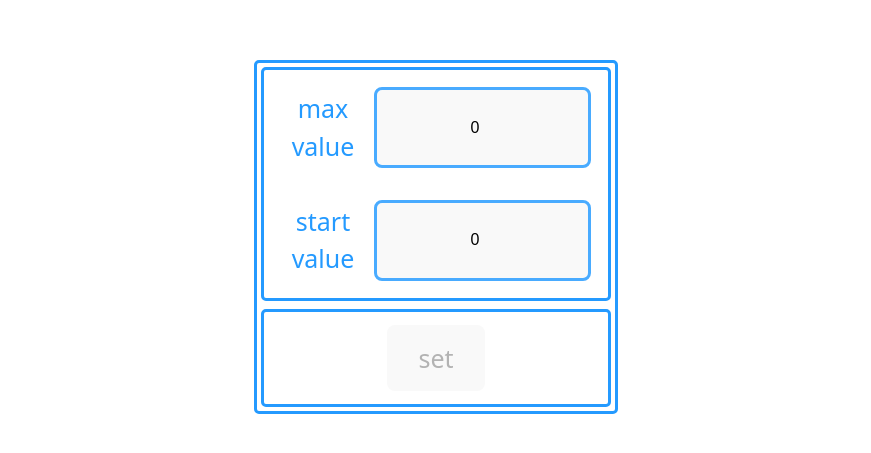
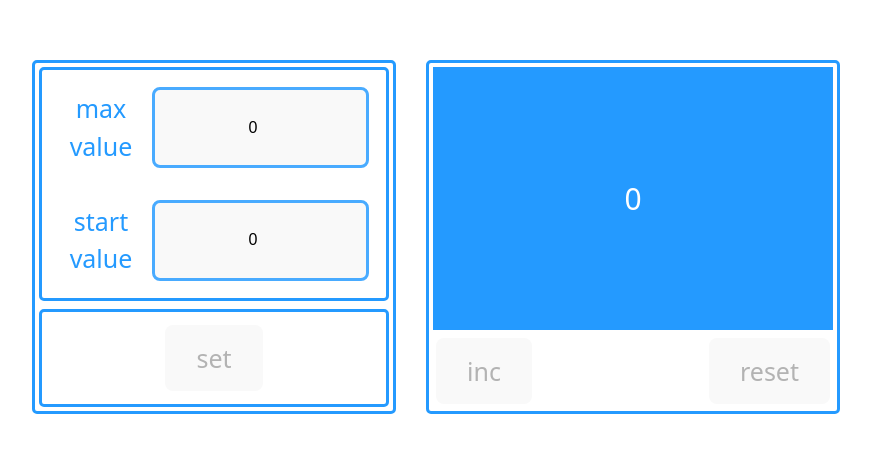
Before and after one commit to molniagrom/my_counter, a React (Vite) app: page / in a window 1280 px wide. Shown: the part 163-616 px from the top of the page, without its empty margins (204-1075 px from the left). Built offline with nearby package versions, Linux system fonts and the light colour scheme.

Commit message:
start refactoring for redux

```diff
--- a/package.json
+++ b/package.json
@@ -11,8 +11,10 @@
     "test": "vitest"
   },
   "dependencies": {
+    "@reduxjs/toolkit": "^2.8.2",
     "react": "^19.1.0",
-    "react-dom": "^19.1.0"
+    "react-dom": "^19.1.0",
+    "react-redux": "^9.2.0"
   },
   "devDependencies": {
     "@eslint/js": "^9.25.0",
--- a/src/components/Counter.tsx
+++ b/src/components/Counter.tsx
@@ -1,19 +1,16 @@
 import s from "../styles/Count.module.css";
 import type {Dispatch, SetStateAction} from "react";
-
-import {type ActionType, TOGGLE_COLLAPSED} from "./reducer.tsx";
 
 type CounterPropsType = {
     minValue: number,
     maxValue: number,
     count: number,
     isSet: boolean,
-    dispatch: (dispatch: ActionType) => void
     setCount: Dispatch<SetStateAction<number>>,
     error: string | null,
 }
 
-export const Counter = ({setCount, minValue, dispatch, isSet, error, count, maxValue}: CounterPropsType) => {
+export const Counter = ({setCount, minValue, isSet, error, count, maxValue}: CounterPropsType) => {
 
     const onClickHandlerInc = () => setCount(count + 1)
     const onClickHandlerRes = () => setCount(minValue)
@@ -35,7 +32,6 @@ export const Counter = ({setCount, minValue, dispatch, isSet, error, count, maxV
                     disabled={count >= maxValue || !!error || isSet}
                     onClick={onClickHandlerInc}>inc
                 </button>
-                <button onClick={() => dispatch({type: TOGGLE_COLLAPSED})}>Settings</button>
                 <button
                     disabled={count === minValue || !!error || isSet}
                     onClick={onClickHandlerRes}>reset
--- a/src/components/Settings.tsx
+++ b/src/components/Settings.tsx
@@ -2,7 +2,6 @@ import {Button} from "./Button.tsx";
 import {Input} from "./Input.tsx";
 import s from "../styles/Settings.module.css"
 import {type Dispatch, type SetStateAction, useEffect, useState} from "react";
-import {type ActionType, TOGGLE_COLLAPSED} from "./reducer.tsx";
 
 type SettingsPropsType = {
     minValue: number,
@@ -14,10 +13,9 @@ type SettingsPropsType = {
     setIsSet: (isSet: boolean) => void
     setMax: (max: number) => void
     setMin: (min: number) => void
-    dispatch: (dispatch: ActionType) => void
 }
 
-export const Settings = ({setIsSet, dispatch, setMin, setMax, setCount, isSet, maxValue, minValue, error, setError}: SettingsPropsType) => {
+export const Settings = ({setIsSet, setMin, setMax, setCount, isSet, maxValue, minValue, error, setError}: SettingsPropsType) => {
 
     const [maxLocal, setMaxLocal] = useState(maxValue);
     const [minLocal, setMinLocal] = useState(minValue);
@@ -87,7 +85,6 @@ export const Settings = ({setIsSet, dispatch, setMin, setMax, setCount, isSet, m
     const onClick = () => {
         if (error === null) {
             getAndSetValue(minLocal, maxLocal);
-            dispatch({type: TOGGLE_COLLAPSED});
         }
     }
 
--- a/src/components/SuperCount.tsx
+++ b/src/components/SuperCount.tsx
@@ -1,8 +1,7 @@
 import {Settings} from "./Settings.tsx";
 import {Counter} from "./Counter.tsx";
 import s from "../styles/Count.module.css"
-import {useReducer, useState} from "react";
-import {reducer} from "./reducer.tsx";
+import {useState} from "react";
 
 export const SuperCount = () => {
 
@@ -11,13 +10,10 @@ export const SuperCount = () => {
     const [isSet, setIsSet] = useState(false);
     const [error, setError] = useState<string | null>(null);
     const [count, setCount] = useState(min)
-    const [state, dispatch] = useReducer(reducer, {collapsed: true})
 
     return (
         <div className={s.superCount}>
-            {state.collapsed
-                ? <Settings
-                    dispatch={dispatch}
+                 <Settings
                     isSet={isSet}
                     setMin={setMin}
                     setCount={setCount}
@@ -28,8 +24,7 @@ export const SuperCount = () => {
                     minValue={min}
                     setIsSet={setIsSet}
                 />
-                : <Counter
-                    dispatch={dispatch}
+                 <Counter
                     error={error}
                     maxValue={max}
                     setCount={setCount}
@@ -37,7 +32,7 @@ export const SuperCount = () => {
                     minValue={min}
                     count={count}
                 />
-            }
+
 
 
         </div>
```
Also changed, not shown: 1 other file (tests, documents, lock files or other folders).
